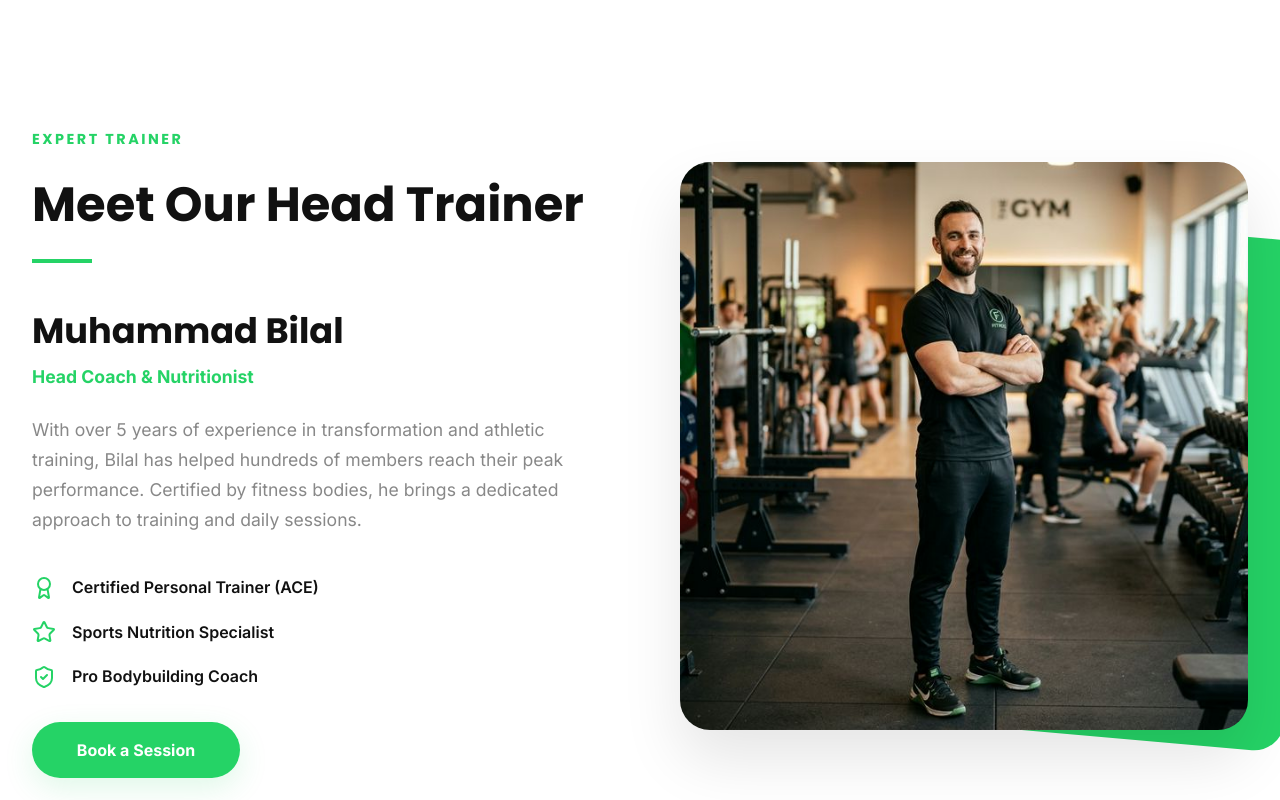
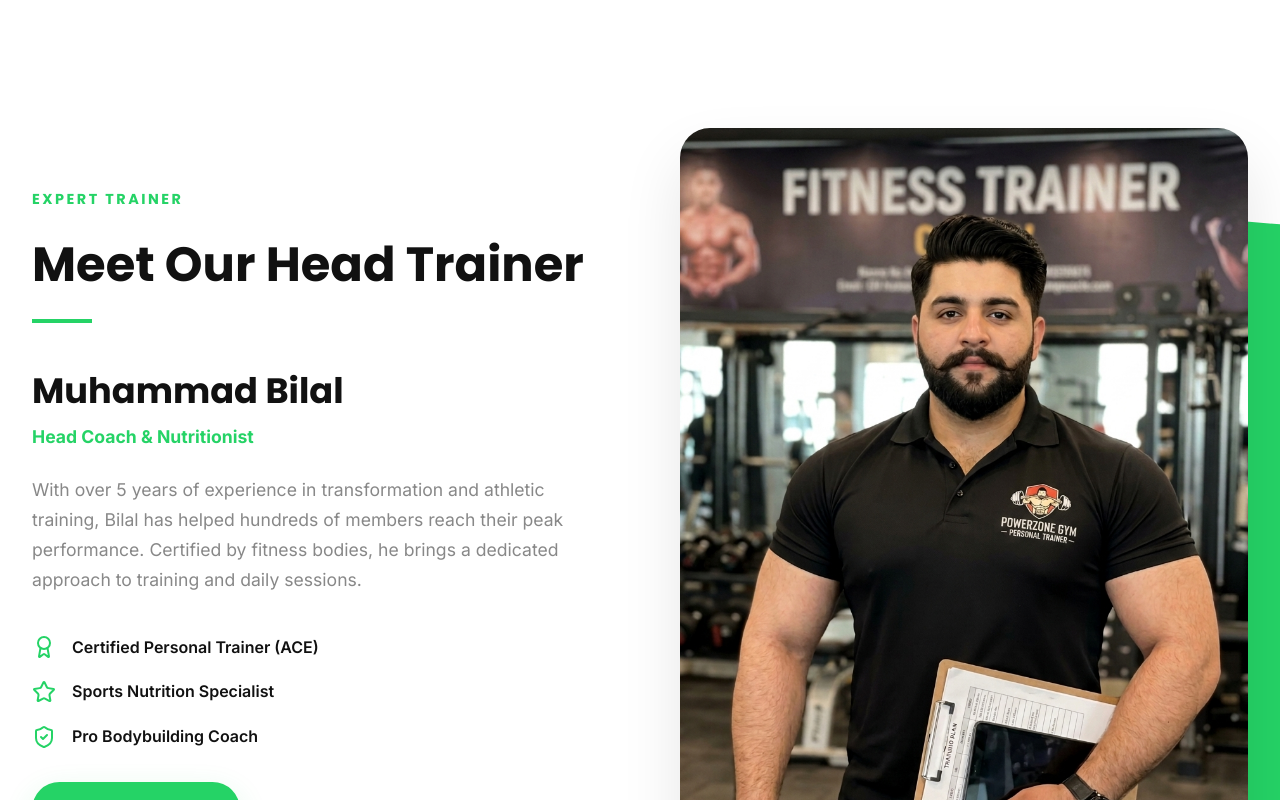
Before and after one commit to musmanarif12/PowerZone, a Next.js app: page / in a window 1280 px wide. Shown: the part 3300-4100 px from the top of the page. Built offline with nearby package versions, Linux system fonts and the light colour scheme; no server answers; the database is empty.

Commit message:
Replace fake trainer image with real powerzone gym trainer photo

```diff
--- a/components/Trainer/Trainer.tsx
+++ b/components/Trainer/Trainer.tsx
@@ -71,7 +71,7 @@ const Trainer = () => {
           <div className={styles.imageWrapper}>
             <div className={styles.bgDecoration}></div>
             <Image
-              src="/head-trainer.png"
+              src="/assets/powerzone gym trainer.png"
               alt="M. Bilal - Head Trainer"
               width={500}
               height={600}
```
